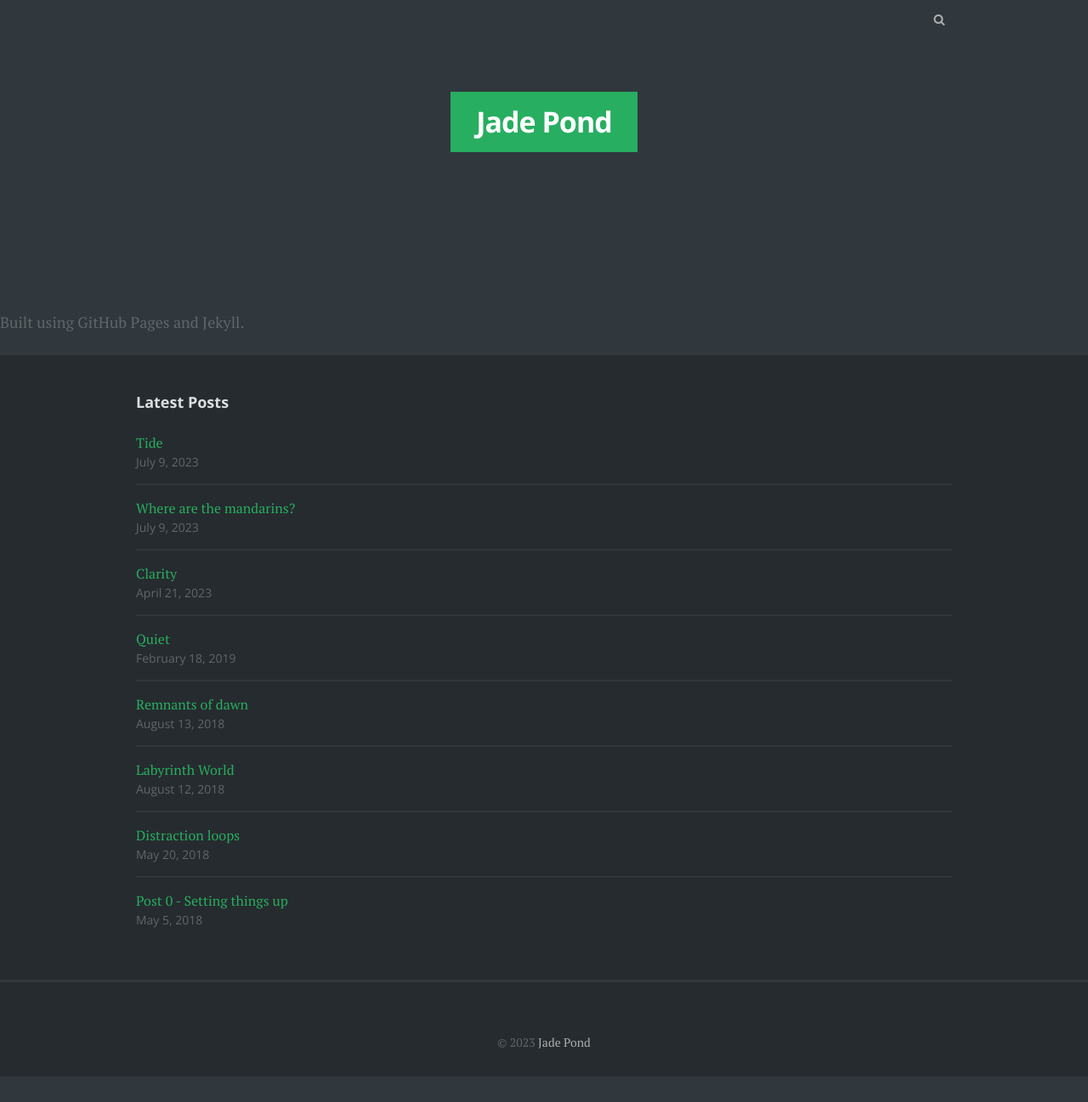
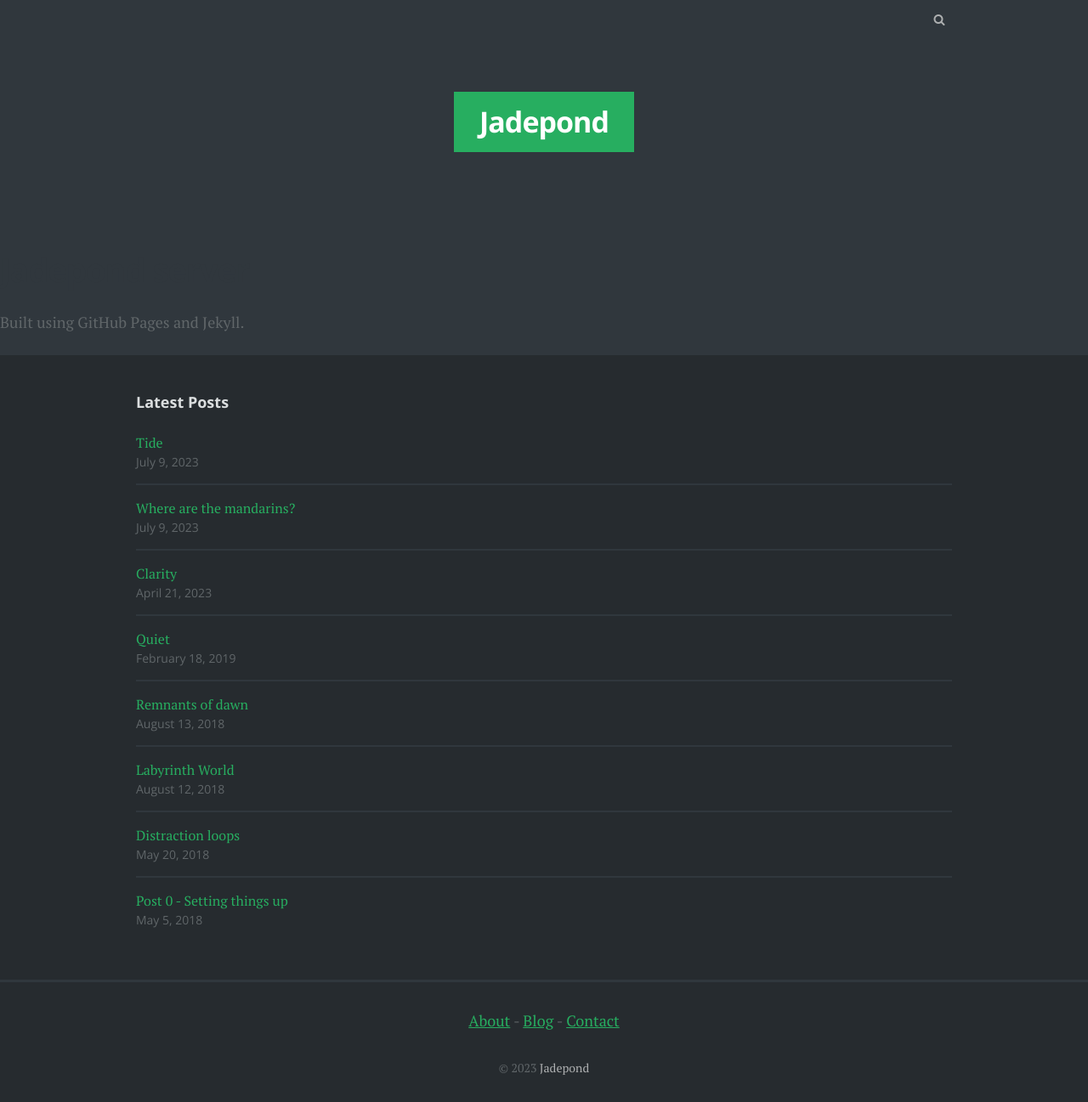
Before and after one commit to gbowerman/gbowerman.github.io, a Jekyll site: the page built from about/index.html, in a window 1280 px wide. Shown: the whole page at 85% size. Built offline with Jekyll 4.4.1, drawn with Linux system fonts in a browser that asks for light colours; some web fonts are replaced; a script that is not in the unit is left out; before the commit the page ends 1267 px from its top, so only the background shows below that.

Commit message:
update footer

```diff
--- a/_config.yml
+++ b/_config.yml
@@ -1,5 +1,5 @@
 name: Jade blog
 markdown: kramdown
-title: Jade Pond
+title: Jadepond
 theme: jekyll-theme-cayman
 permalink: /blog/:year/:month/:day/:title
--- a/_includes/footer.html
+++ b/_includes/footer.html
@@ -1,5 +1,6 @@
 <footer class="site-footer">
     <div class="inner">
+        <center><a href="/about">About</a> - <a href="/blog">Blog</a> - <a href="https://forms.office.com/r/q1yTJNrVds">Contact</a></center>
         <div class="social-links">
             {% if site.linkedin_username %}
             <a href="https://www.linkedin.com/in/{{ site.linkedin_username }}" ><i class="fa fa-linkedin" aria-hidden="true"></i><span class="screen-reader-text">LinkedIn</span></a>
```
